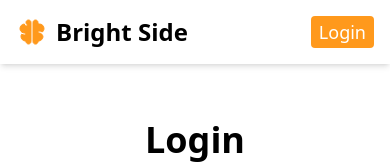
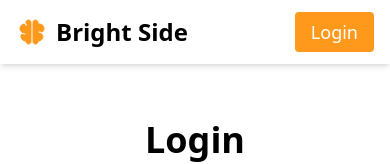
Before and after one commit to kamal-deep-131/mern, a React (Vite) app in the folder frontend/: page /login in a window 390 px wide. Shown: the top 164 px of the page. Built offline with nearby package versions, Linux system fonts and the light colour scheme.

Commit message:
Navbutton fixed

```diff
--- a/frontend/src/components/Navbar.jsx
+++ b/frontend/src/components/Navbar.jsx
@@ -14,10 +14,10 @@ const Navbar = () => {
             <div>
                 {login ?
                     (
-                        <Link className='py-1 px-2 md:py-2 md:px-4 bg-primary text-lg  text-white font-medium rounded' to="/profile">Profile</Link>
+                        <Link className='py-2 px-4 bg-primary text-lg  text-white font-medium rounded' to="/profile">Profile</Link>
                     )
                     : (
-                        <Link className='py-1 px-2 md:py-2 md:px-4 bg-primary text-lg text-white font-medium rounded' to="/login">Login</Link>
+                        <Link className='py-2 px-4 bg-primary text-lg text-white font-medium rounded' to="/login">Login</Link>
                     )}
             </div>
         </header>
```
